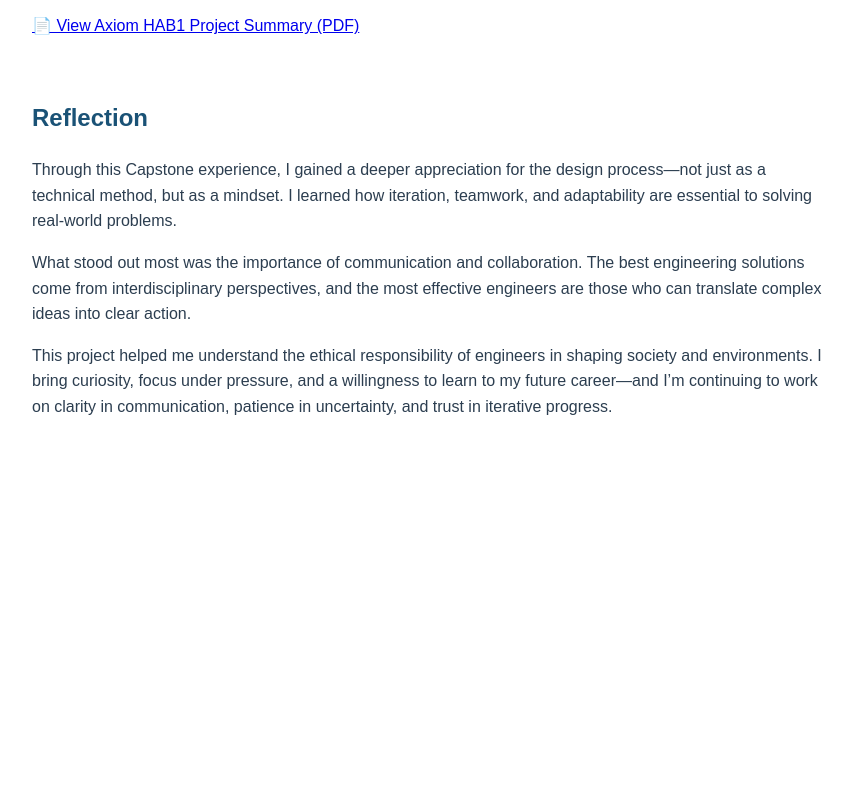
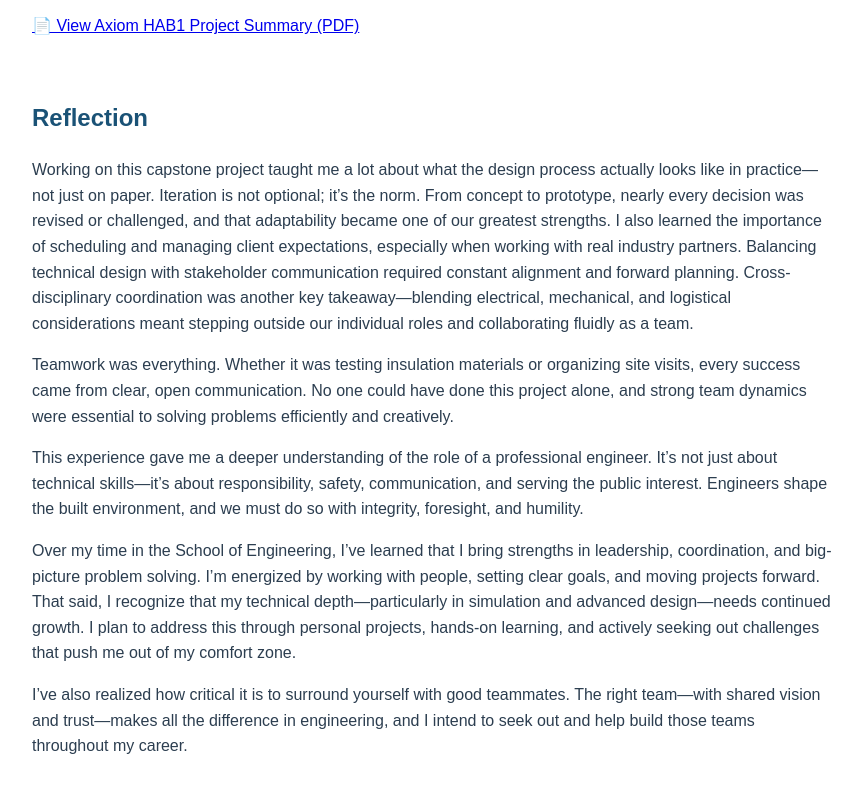
Before and after one commit to Ipersad/isaiahpersad.github.io, a plain HTML site: page index.html in a window 1280 px wide. Shown: the part 2473-3266 px from the top of the page, without its empty margins (208-1070 px from the left). Before the commit the page ends 2993 px from the top, so only its background shows below. Drawn offline with Linux system fonts and the light colour scheme.

Commit message:
Update index.html

```diff
--- a/index.html
+++ b/index.html
@@ -116,12 +116,21 @@
 
 </section>
 
-  <section id="reflection">
-    <h2>Reflection</h2>
-    <p>Through this Capstone experience, I gained a deeper appreciation for the design process—not just as a technical method, but as a mindset. I learned how iteration, teamwork, and adaptability are essential to solving real-world problems.</p>
-    <p>What stood out most was the importance of communication and collaboration. The best engineering solutions come from interdisciplinary perspectives, and the most effective engineers are those who can translate complex ideas into clear action.</p>
-    <p>This project helped me understand the ethical responsibility of engineers in shaping society and environments. I bring curiosity, focus under pressure, and a willingness to learn to my future career—and I’m continuing to work on clarity in communication, patience in uncertainty, and trust in iterative progress.</p>
-  </section>
+ <section id="reflection">
+  <h2>Reflection</h2>
+
+  <p>Working on this capstone project taught me a lot about what the design process actually looks like in practice—not just on paper. Iteration is not optional; it’s the norm. From concept to prototype, nearly every decision was revised or challenged, and that adaptability became one of our greatest strengths. I also learned the importance of scheduling and managing client expectations, especially when working with real industry partners. Balancing technical design with stakeholder communication required constant alignment and forward planning. Cross-disciplinary coordination was another key takeaway—blending electrical, mechanical, and logistical considerations meant stepping outside our individual roles and collaborating fluidly as a team.</p>
+
+  <p>Teamwork was everything. Whether it was testing insulation materials or organizing site visits, every success came from clear, open communication. No one could have done this project alone, and strong team dynamics were essential to solving problems efficiently and creatively.</p>
+
+  <p>This experience gave me a deeper understanding of the role of a professional engineer. It’s not just about technical skills—it’s about responsibility, safety, communication, and serving the public interest. Engineers shape the built environment, and we must do so with integrity, foresight, and humility.</p>
+
+  <p>Over my time in the School of Engineering, I’ve learned that I bring strengths in leadership, coordination, and big-picture problem solving. I’m energized by working with people, setting clear goals, and moving projects forward. That said, I recognize that my technical depth—particularly in simulation and advanced design—needs continued growth. I plan to address this through personal projects, hands-on learning, and actively seeking out challenges that push me out of my comfort zone.</p>
+
+  <p>I’ve also realized how critical it is to surround yourself with good teammates. The right team—with shared vision and trust—makes all the difference in engineering, and I intend to seek out and help build those teams throughout my career.</p>
+
+</section>
+
 
 </body>
 </html>
```
